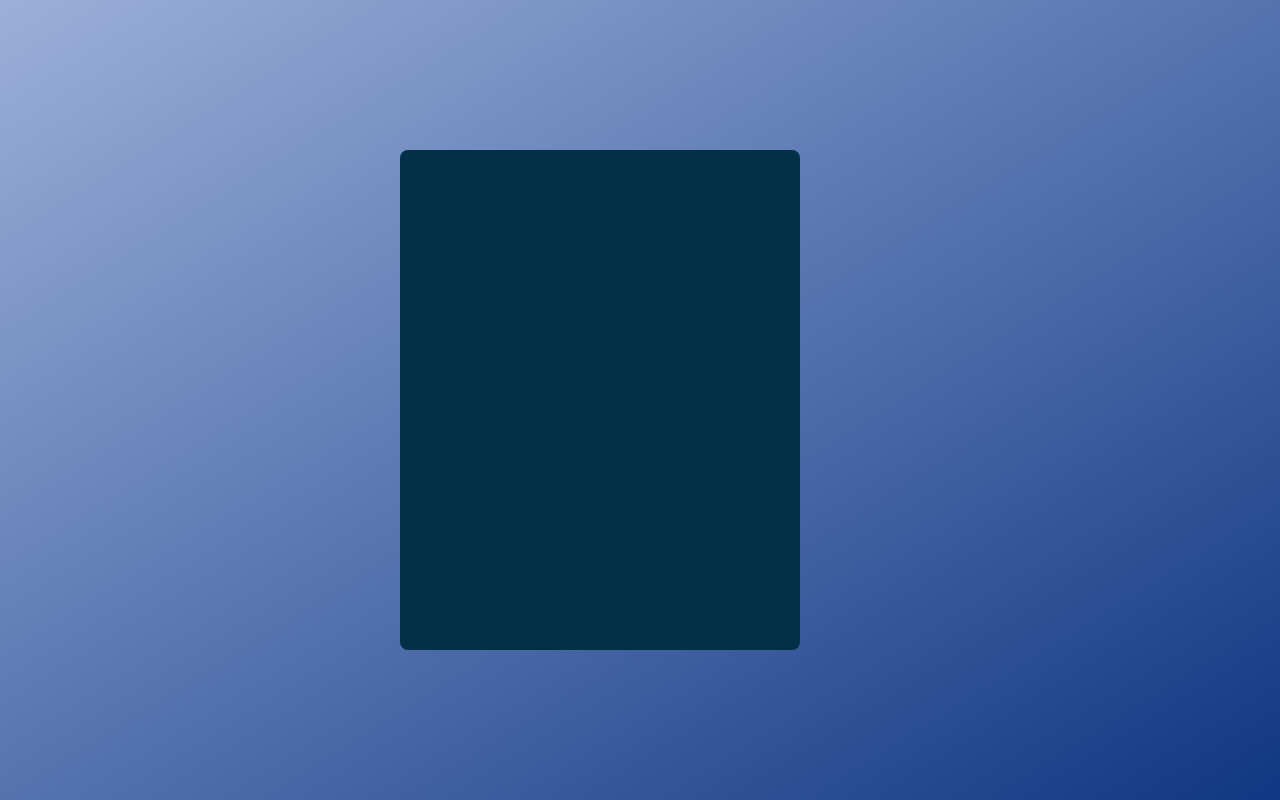
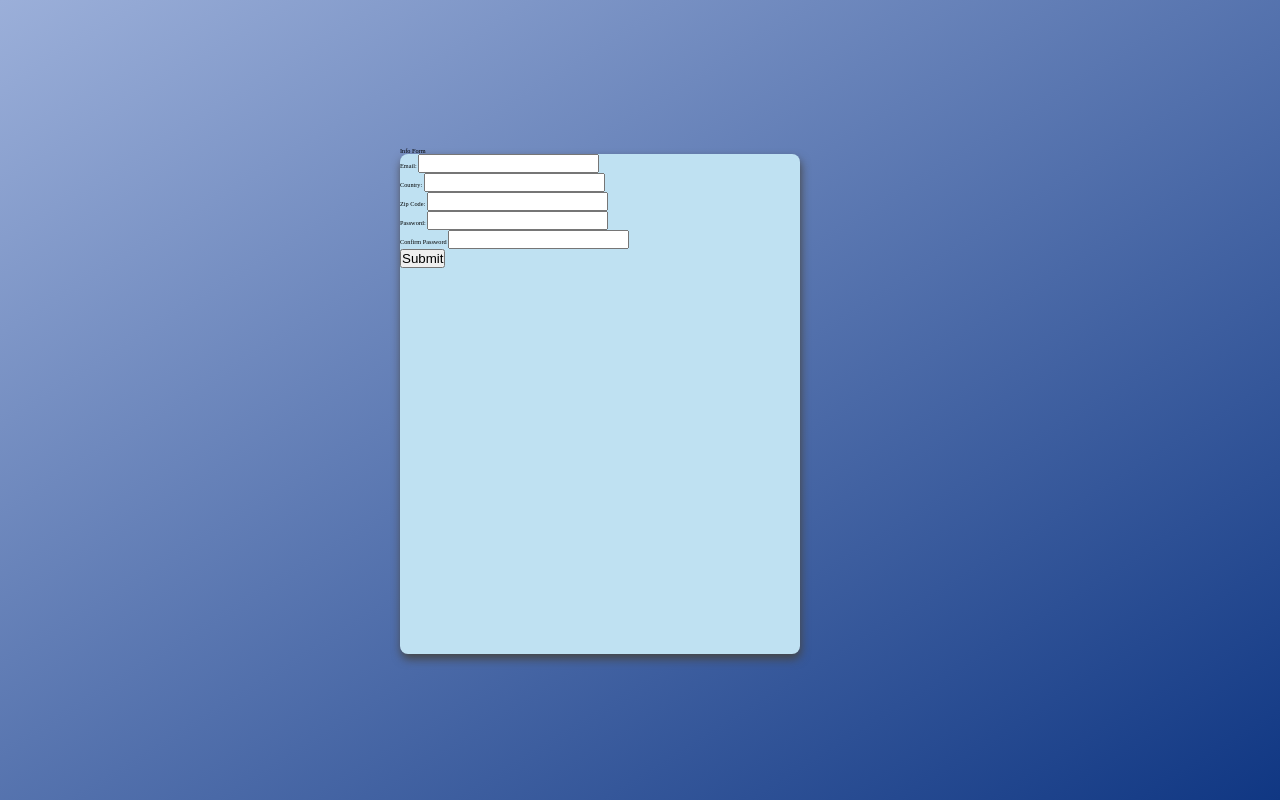
Before and after one commit to Ervin001/TOP_Validation-Form, a website: page src/index.html in a window 1280 px wide. Drawn offline with Linux system fonts and the light colour scheme.

Commit message:
Added form inputs and labels

```diff
--- a/src/index.html
+++ b/src/index.html
@@ -10,7 +10,36 @@
   </head>
   <body>
     <div class="container">
-      <form action="" class="form"></form>
+      <div class="info">Info Form</div>
+      <form action="" class="form">
+        <div class="email-inpt-container input-container">
+          <label for="email">Email:</label>
+          <input type="email" name="email" class="email-input" />
+        </div>
+        <div class="country-inpt-container input-container">
+          <label for="country">Country:</label>
+          <input type="text" name="country" class="country-input" />
+        </div>
+        <div class="zip-inpt-container input-container">
+          <label for="zip">Zip Code:</label>
+          <input type="text" name="zip" class="zip" pattern="[0-9]*" />
+        </div>
+        <div class="password-inpt-container input-container">
+          <label for="passw">Password:</label>
+          <input type="password" name="passw" class="password-input" />
+        </div>
+        <div class="confirm-password-inpt-container input-container">
+          <label for="confirm-passw">Confirm Password</label>
+          <input
+            type="password"
+            name="re-passw"
+            class="confirm-password-input"
+          />
+        </div>
+        <div class="button">
+          <button class="btn">Submit</button>
+        </div>
+      </form>
     </div>
   </body>
 </html>
--- a/src/styles.css
+++ b/src/styles.css
@@ -22,6 +22,7 @@ body {
 .form {
   width: 40rem;
   height: 50rem;
-  background-color: #023047;
+  background-color: #bfe1f2;
   border-radius: 8px;
+  box-shadow: 1px 5px 10px #464646;
 }
```
Also changed, not shown: README.md.
